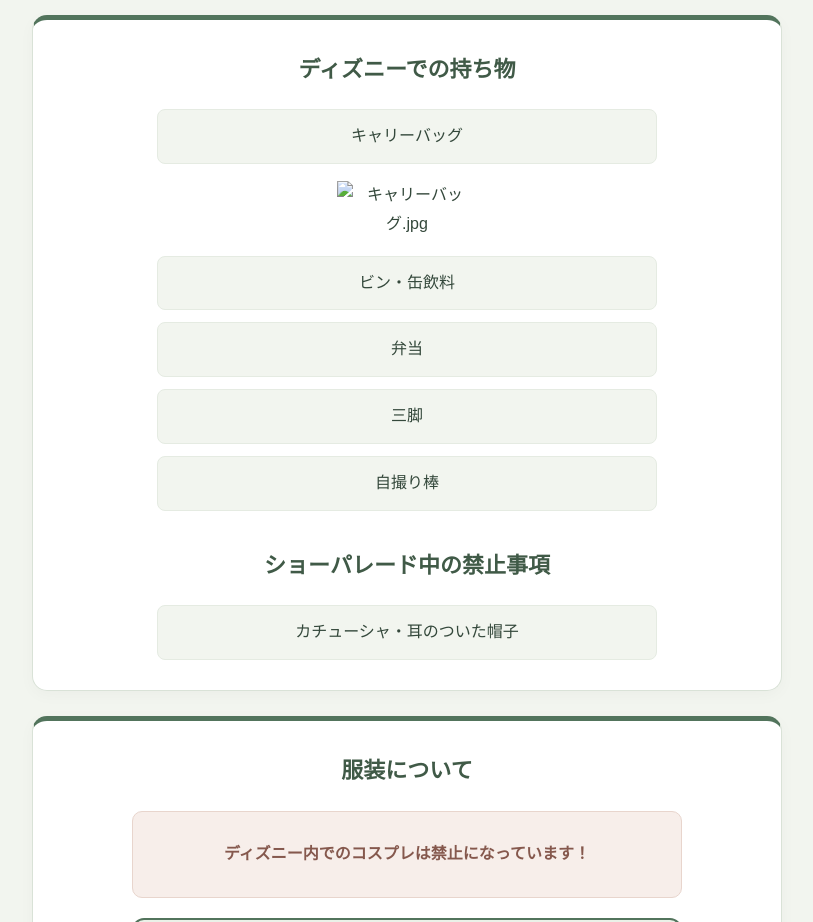
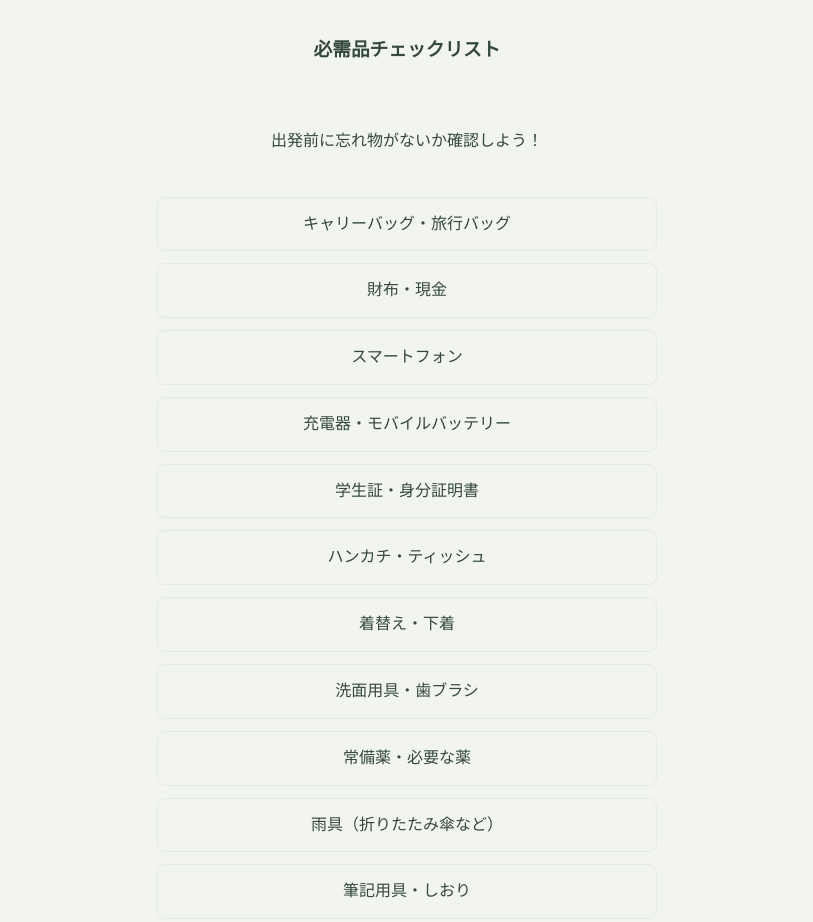
Before and after one commit to NA-NSYA/Na-NSYA, a plain HTML site: page index.html in a window 1280 px wide. Shown: the part 1200-2122 px from the top of the page, without its empty margins (233-1046 px from the left). Drawn offline with Linux system fonts and the light colour scheme.

Commit message:
Revise index.html with checklist and content updates
Added essential items checklist and updated content for clarity.

```diff
--- a/index.html
+++ b/index.html
@@ -76,24 +76,27 @@
                 <h2>持ち物・服装について</h2>
             </div>
 
-            <div class="info-card">
-                <h3>ディズニーでの持ち物</h3>
 
-                <ul class="check-list">
-                    <li>キャリーバッグ</li>
-                      <img src="./images/suitcase.png"alt="キャリーバッグ.jpg"class="baggage-image">
-                    <li>ビン・缶飲料</li>
-                    <li>弁当</li>
-                    <li>三脚</li>
-                    <li>自撮り棒</li>
-                </ul>
 
-                <h3 class="sub-heading">ショーパレード中の禁止事項</h3>
+<!-- 必需品チェックリスト -->
+<h3>必需品チェックリスト</h3>
 
-                <ul class="check-list">
-                    <li>カチューシャ・耳のついた帽子</li>
-                </ul>
-            </div>
+<p>出発前に忘れ物がないか確認しよう！</p>
+
+<ul class="check-list">
+    <li>キャリーバッグ・旅行バッグ</li>
+    <li>財布・現金</li>
+    <li>スマートフォン</li>
+    <li>充電器・モバイルバッテリー</li>
+    <li>学生証・身分証明書</li>
+    <li>ハンカチ・ティッシュ</li>
+    <li>着替え・下着</li>
+    <li>洗面用具・歯ブラシ</li>
+    <li>常備薬・必要な薬</li>
+    <li>雨具（折りたたみ傘など）</li>
+    <li>筆記用具・しおり</li>
+</ul>
+
 
             <div class="info-card">
                 <h3>服装について</h3>
```
